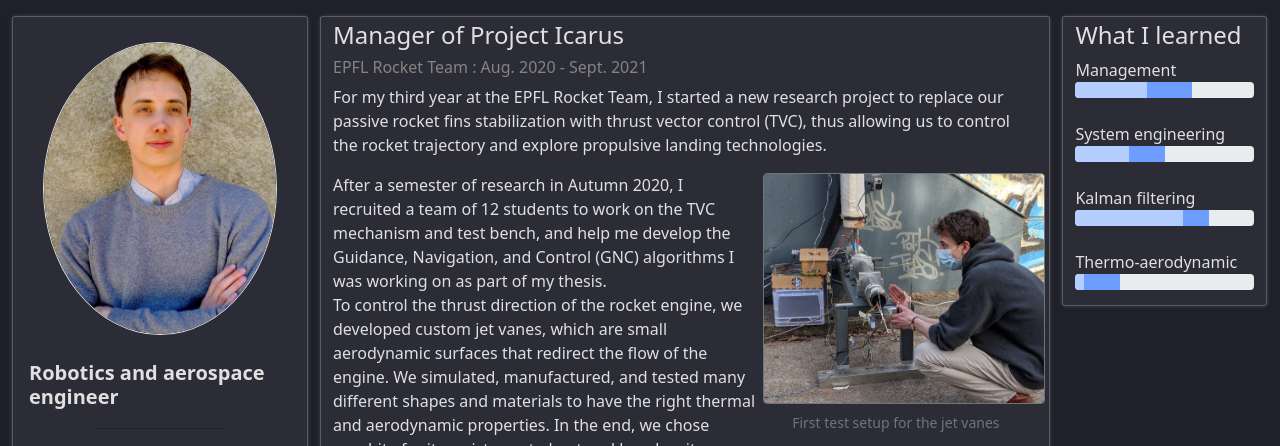
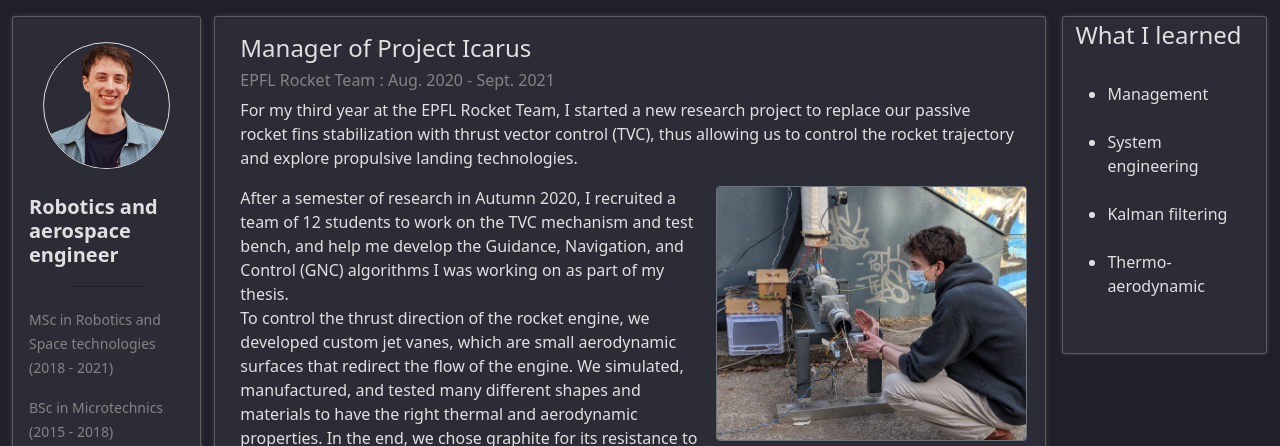
Before and after one commit to AlbericDeLajarte/AlbericDeLajarte, a plain HTML site: page html/icarus_description.html in a window 1280 px wide. Shown: the top 446 px of the page. Drawn offline with nearby package versions, Linux system fonts and the light colour scheme.

Commit message:
improved profile card

```diff
--- a/html/icarus_description.html
+++ b/html/icarus_description.html
@@ -17,9 +17,9 @@
         <!-- Page content-->
         <div class="container-fluid mt-3">
             <div class="row">
-                <div class="col-md-3 profile-card">
+                <div class="col-md-2 profile-card">
                     <div class="card profile-content">
-                        <img src="../images/pp/profile_picture.jpg" class="rounded-circle profile-picture" alt="...">
+                        <img src="../images/pp/profile-picture-nobg-2.png" class="rounded-circle profile-picture" alt="...">
                         <div class="card-body">
                             <h5 class="my-title">
                                 Robotics and aerospace engineer</h5>
@@ -111,7 +111,7 @@
                         Check our recent <a href="https://infoscience.epfl.ch/record/288898">paper</a> to ICRA
                         for more information on this project!
 
-                        <br><br><br>
+                        <br><br><br> <br><br><br>
 
                     </p>
 
@@ -143,32 +143,16 @@
 
                     <h4 class="pt-1" > What I learned</h4>
 
-                    Management
-                    <div class="progress">
-                        <div class="progress-bar" role="progressbar" style="width: 40%; background-color: #b4cdff" aria-valuenow="15" aria-valuemin="0" aria-valuemax="100"></div>
-                        <div class="progress-bar" role="progressbar" style="width: 25%; background-color: #6c9dff" aria-valuenow="30" aria-valuemin="0" aria-valuemax="100"></div>
-                    </div>
+                    <br>
 
-                    <br>
-                    System engineering
-                    <div class="progress">
-                        <div class="progress-bar" role="progressbar" style="width: 30%; background-color: #b4cdff" aria-valuenow="15" aria-valuemin="0" aria-valuemax="100"></div>
-                        <div class="progress-bar" role="progressbar" style="width: 20%; background-color: #6c9dff" aria-valuenow="30" aria-valuemin="0" aria-valuemax="100"></div>
-                    </div>
 
-                    <br>
-                    Kalman filtering
-                    <div class="progress">
-                        <div class="progress-bar" role="progressbar" style="width: 60%; background-color: #b4cdff" aria-valuenow="15" aria-valuemin="0" aria-valuemax="100"></div>
-                        <div class="progress-bar" role="progressbar" style="width: 15%; background-color: #6c9dff" aria-valuenow="30" aria-valuemin="0" aria-valuemax="100"></div>
-                    </div>
+                    <ul>
+                        <li>Management</li> <br>
+                        <li>System engineering</li> <br>
+                        <li>Kalman filtering</li> <br>
+                        <li>Thermo-aerodynamic</li> <br>
+                    </ul>
 
-                    <br>
-                    Thermo-aerodynamic
-                    <div class="progress">
-                        <div class="progress-bar" role="progressbar" style="width: 5%; background-color: #b4cdff" aria-valuenow="15" aria-valuemin="0" aria-valuemax="100"></div>
-                        <div class="progress-bar" role="progressbar" style="width: 20%; background-color: #6c9dff" aria-valuenow="30" aria-valuemin="0" aria-valuemax="100"></div>
-                    </div>
 
 
                 </div>
```
Also changed, not shown: html/atpen_description.html (+2 -2 lines), html/thesis_description.html (+4 -4 lines), css/styles.css, images/pp/profile-picture-nobg-2.png (added).
